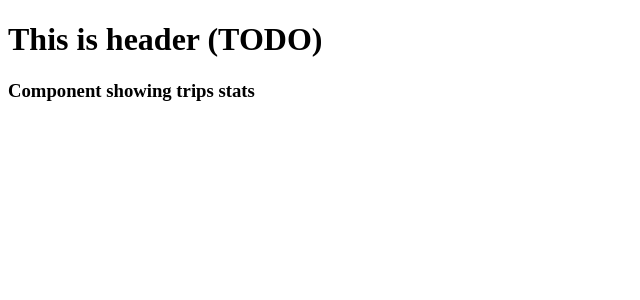
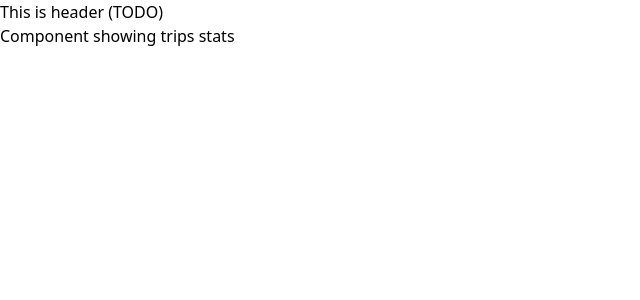
Before and after one commit to adityasharma7/trips-dashboard, a React (Vite) app: page / in a window 1280 px wide. Shown: the top 300 px of the page, without its empty margins (0-640 px from the left). Built offline with nearby package versions, Linux system fonts and the light colour scheme.

Commit message:
Added Tailwind CSS

```diff
--- a/index.css
+++ b/index.css
@@ -0,0 +1,3 @@
+@tailwind base;
+@tailwind components;
+@tailwind utilities;
--- a/index.html
+++ b/index.html
@@ -4,7 +4,7 @@
     <meta charset="UTF-8">
     <meta name="viewport" content="width=device-width, initial-scale=1.0">
     <title>Trips Dashboard</title>
-    <link rel="stylesheet" href="index.css">
+    <link rel="stylesheet" type="text/css" href="index.css">
 </head>
 <body>
     <div id="root">
--- a/package.json
+++ b/package.json
@@ -15,6 +15,8 @@
   },
   "devDependencies": {
     "parcel": "^2.12.0",
-    "process": "^0.11.10"
+    "postcss": "^8.4.38",
+    "process": "^0.11.10",
+    "tailwindcss": "^3.4.4"
   }
 }
--- /dev/null
+++ b/tailwind.config.js
@@ -0,0 +1,10 @@
+/** @type {import('tailwindcss').Config} */
+module.exports = {
+  content: [
+    "./src/**/*.{html,js}",
+  ],
+  theme: {
+    extend: {},
+  },
+  plugins: [],
+}
```
Also changed, not shown: .postcssrc (added), 1 other file (tests, documents, lock files or other folders).
